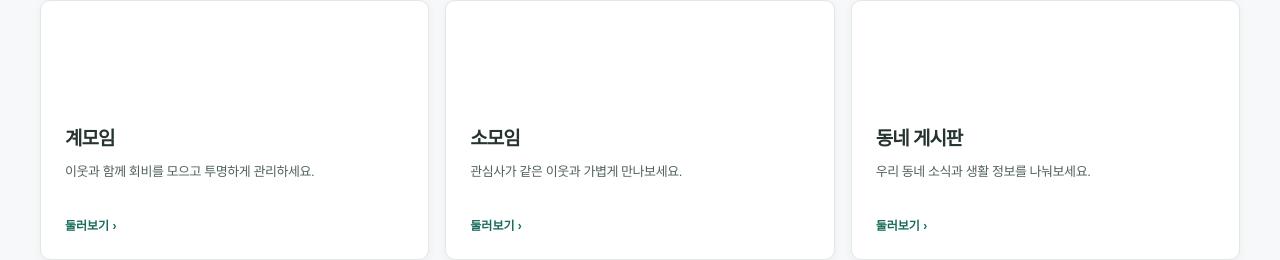
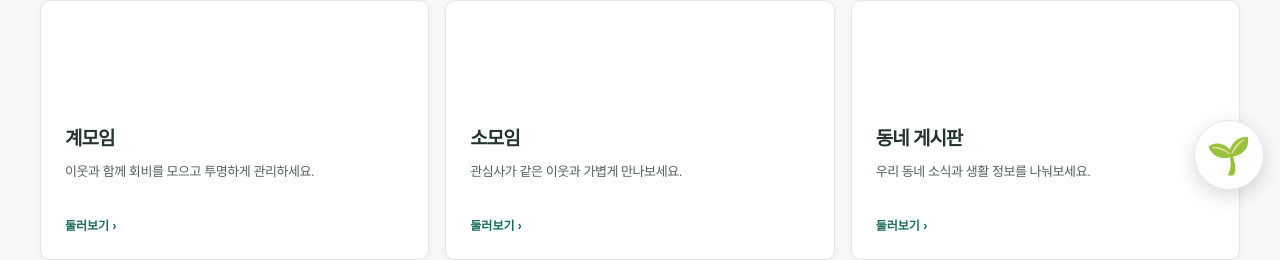
Before and after one commit to siiiha/final_project_moa, a React (Vite) app in the folder front/: page / in a window 1280 px wide. Shown: the part 594-854 px from the top of the page. Built offline with nearby package versions, Linux system fonts and the light colour scheme.

Commit message:
feat: 비회원 챗봇 화면 및 요청 제한 안내 추가

```diff
--- a/front/src/components/ChatbotWidget.jsx
+++ b/front/src/components/ChatbotWidget.jsx
@@ -138,9 +138,12 @@ export default function ChatbotWidget() {
                 { speaker: '모아', text: reply },
             ]);
             setQuestion('');
-        } catch {
-            // 전송에 실패하면 입력을 남겨 두어 다시 보낼 수 있게 합니다.
-            setErrorMessage('답변을 받지 못했어요. 잠시 후 다시 보내 주세요.');
+        } catch (error) {
+            if (error.response?.status === 429) {
+                setErrorMessage('질문을 여러 번 보내셨어요. 잠시 후 다시 시도해 주세요.');
+            } else {
+                setErrorMessage('답변을 받지 못했어요. 잠시 후 다시 보내 주세요.');
+            }
         } finally {
             sendingRef.current = false;
             setIsSending(false);
--- a/front/src/components/layout/PageLayout.jsx
+++ b/front/src/components/layout/PageLayout.jsx
@@ -26,7 +26,7 @@ function PageLayout() {
       <Main $isSocialFlow={isSocialFlow}>
         <Outlet />
       </Main>
-      {!isSocialFlow && token && <ChatbotWidget />}
+      {!isSocialFlow && <ChatbotWidget key={token ? 'member' : 'guest'} />}
     </>
   );
 }
```
